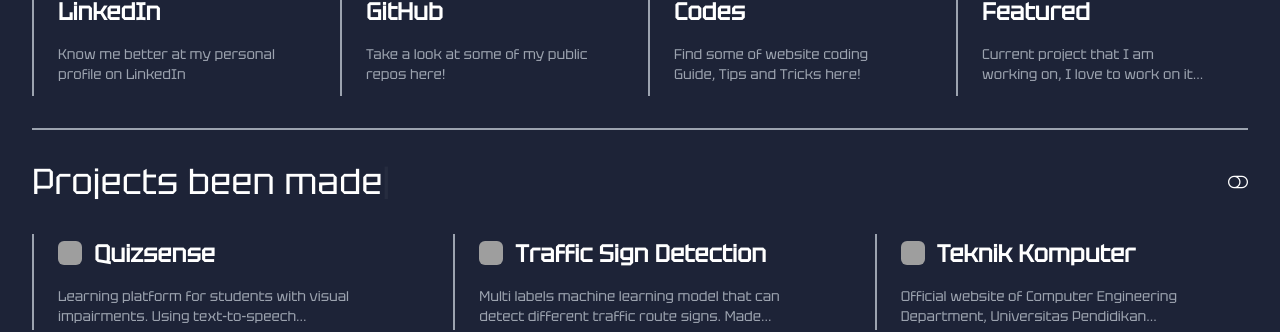
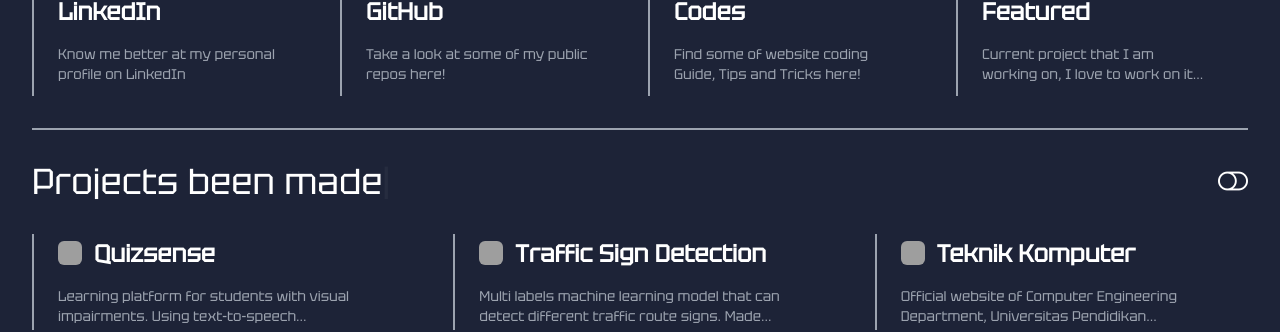
Before and after one commit to SenzawaG/Portfolio, a Next.js app: page / in a window 1280 px wide. Shown: the part 920-1252 px from the top of the page. Built offline with nearby package versions, Linux system fonts and the light colour scheme; grey boxes are pictures that could not be loaded.

Commit message:
fix(lint): Marked as Dispatch

```diff
--- a/app/components/portfolio/card.tsx
+++ b/app/components/portfolio/card.tsx
@@ -1,7 +1,9 @@
+/* eslint-disable @next/next/no-img-element */
 import { motion } from "framer-motion";
 import { _links } from "./data";
+import { Dispatch, SetStateAction } from "react";
 
-export default function PortfolioCard ({item, index, setPopup}: {item: _links, index: number, setPopup: Function}) {
+export default function PortfolioCard ({item, index, setPopup}: {item: _links, index: number, setPopup:Dispatch<SetStateAction<number>>}) {
 	return <motion.div
 		key={item.link+index}
 		onClick={() => {setPopup(index)}}
--- a/app/components/portfolio/content.tsx
+++ b/app/components/portfolio/content.tsx
@@ -1,6 +1,5 @@
 /* eslint-disable @next/next/no-img-element */
 "use client"
-import { motion } from "framer-motion";
 import { useState } from "react";
 import Typing from "../utils/Typing";
 import { _links, beenMade, beenPartOf } from "./data";
@@ -19,7 +18,7 @@ export default function ContentPortfolio () {
             <h1 className="text-xl md:text-4xl py-8">
                 {mode === 'beenMade' ? <Typing words={['Projects been made']}/> : <Typing words={['Has been part of']}/>}
             </h1>
-            <button className="text-xl" onClick={() => setMode(mode === 'beenMade' ? 'beenPartOf' : 'beenMade')}>
+            <button className="text-xl md:text-3xl" onClick={() => setMode(mode === 'beenMade' ? 'beenPartOf' : 'beenMade')}>
                 {mode === 'beenMade' ? <i className="bi bi-toggle-off"/> : <i className="bi bi-toggle-on"/>}
             </button>
         </div>
--- a/app/components/portfolio/popup.tsx
+++ b/app/components/portfolio/popup.tsx
@@ -1,9 +1,9 @@
 'use client'
-import { useEffect, useState } from "react";
+import { Dispatch, SetStateAction, useEffect, useState } from "react";
 import { _links, beenMade, beenPartOf } from "./data";
 import Link from "next/link";
 
-export default function PopupPortfolio ({popup, setPopup, mode}: {popup:number, setPopup: Function, mode:'beenMade'|'beenPartOf'}) {
+export default function PopupPortfolio ({popup, setPopup, mode}: {popup:number, setPopup:Dispatch<SetStateAction<number>>, mode:'beenMade'|'beenPartOf'}) {
 	const [item, setItem] = useState<_links|undefined>(undefined)
 	useEffect(() => {
 		if (popup !== -1) {
@@ -16,7 +16,7 @@ export default function PopupPortfolio ({popup, setPopup, mode}: {popup:number,
 		else {
 			setItem(undefined)
 		}
-	}, [popup])
+	}, [popup, mode])
 
 	return <>
 		<div className={`backdrop-blur-sm bg-opacity-50 fixed inset-0 h-full w-full duration-500 bg-black ${popup === -1 ? ' opacity-0 z-[-1]' : 'opacity-100 z-[997]'}`}></div>
```
